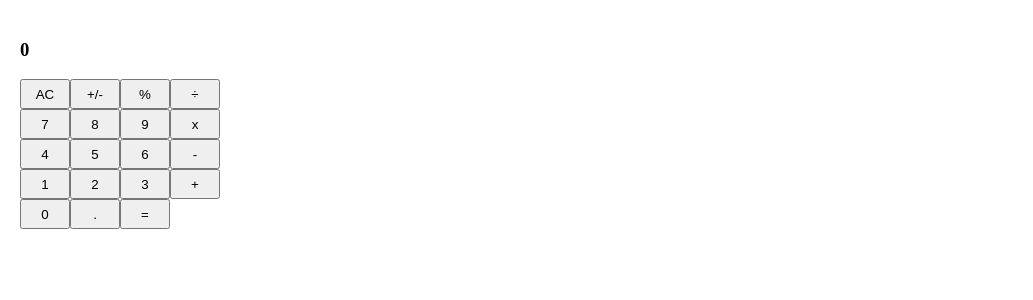
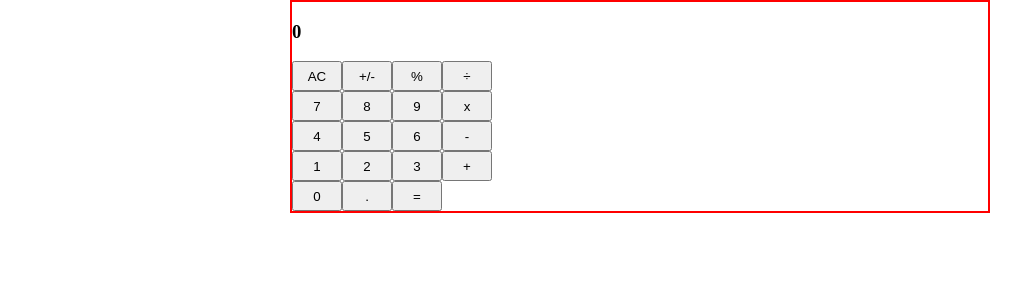
Before and after one commit to KumarAmitt/calculator, a React (Create React App) app: page / in a window 1280 px wide. Shown: the top 300 px of the page, without its empty margins (0-1033 px from the left). Built offline with nearby package versions, Linux system fonts and the light colour scheme.

Commit message:
Set the width of calculator to 700px

```diff
--- a/src/components/App.js
+++ b/src/components/App.js
@@ -14,8 +14,10 @@ const App = () => {
   const output = operation === '=' ? total : `${total} ${operation} ${next}`;
   return (
     <>
-      <Display result={output} />
-      <ButtonPanel clickHandler={handleClick} />
+      <div className="App">
+        <Display result={output} />
+        <ButtonPanel clickHandler={handleClick} />
+      </div>
     </>
   );
 };
--- a/src/index.css
+++ b/src/index.css
@@ -9,11 +9,17 @@
 }
 
 body {
-  margin: 10px;
-  padding: 10px;
+  margin: 0;
+  padding: 0;
 }
 
 button {
   height: 30px;
   width: 50px;
 }
+
+.App {
+  border: 2px solid red;
+  max-width: 700px;
+  margin: auto;
+}
```
